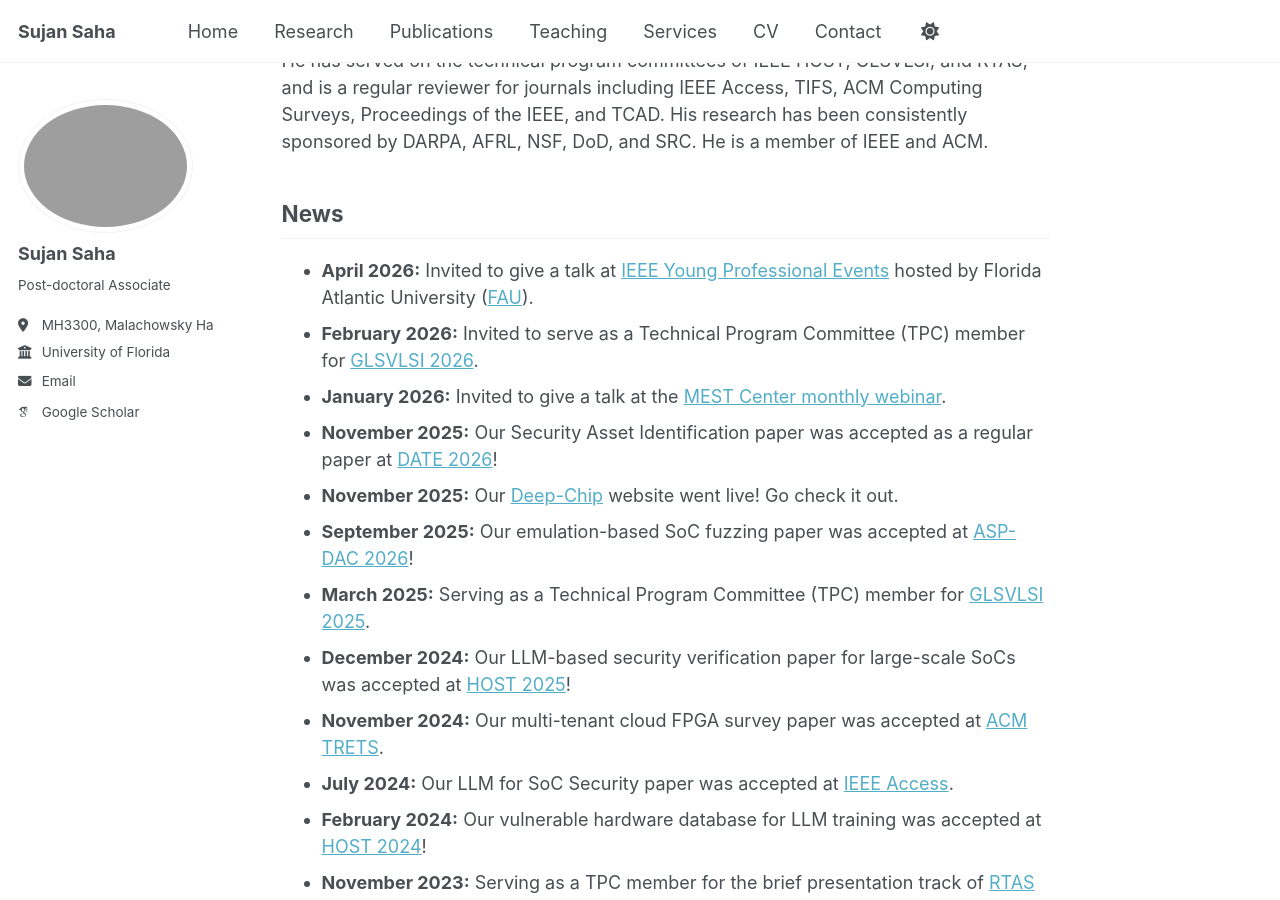
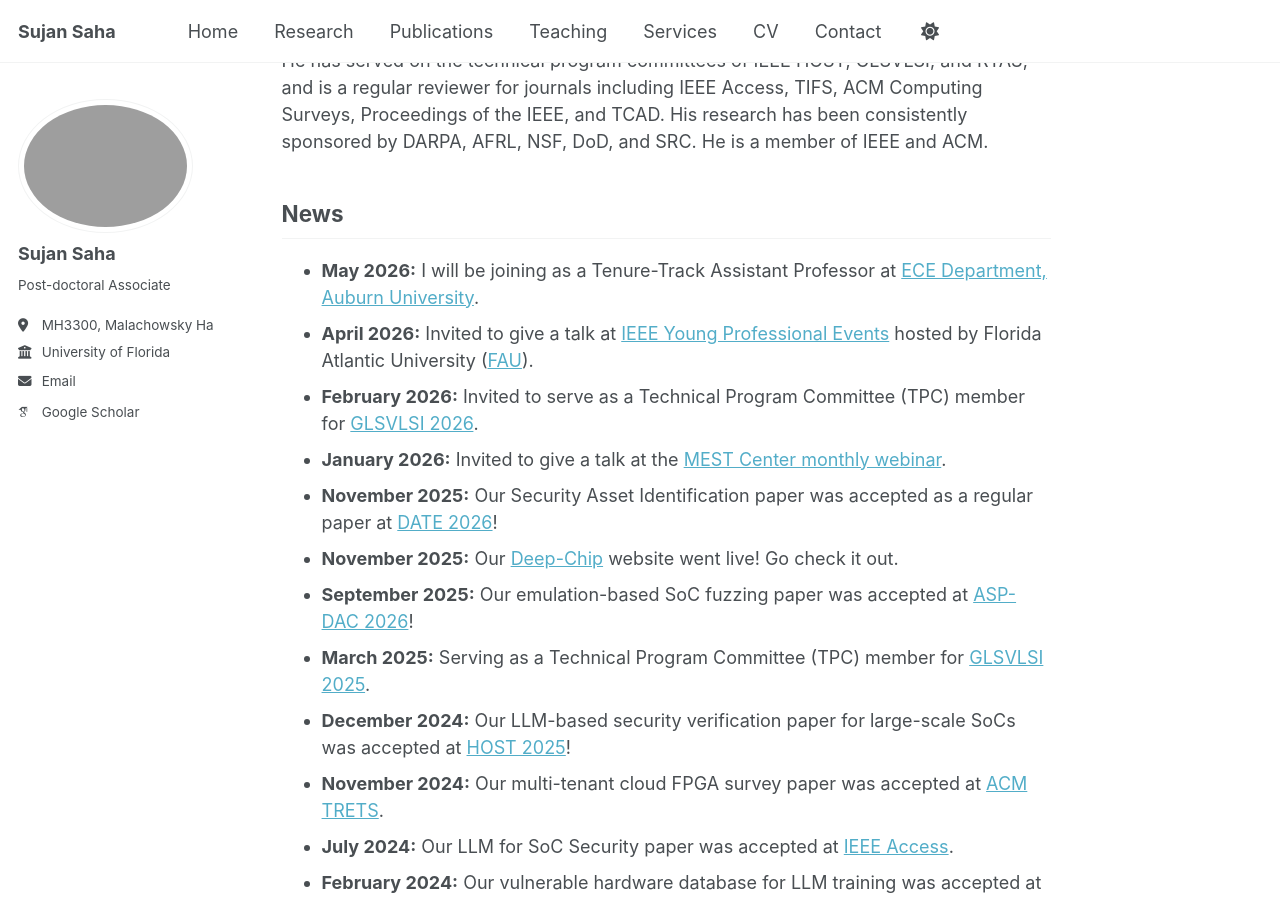
Before and after one commit to Sujansaha05/Sujansaha05.github.io, a Jekyll site: the page built from _pages/about_sujan.md, in a window 1280 px wide and 900 px high, scrolled down 568 px. Built offline with Jekyll 4.4.1, drawn with Linux system fonts in a browser that asks for light colours; some web fonts are replaced; a script that is not in the unit is left out.

Commit message:
May 2026 update

```diff
--- a/_pages/about_sujan.md
+++ b/_pages/about_sujan.md
@@ -18,6 +18,7 @@ His scholarly contributions include a book chapter, a pending patent, and more t
 
 ## News
 
+- **May 2026:** I will be joining as a Tenure-Track Assistant Professor at [ECE Department, Auburn University](https://eng.auburn.edu/ece/).
 - **April 2026:** Invited to give a talk at [IEEE Young Professional Events](https://yp.ieee.org/event/invited-talk-on-hardware-emulation-based-security-verification/) hosted by Florida Atlantic University ([FAU](https://www.fau.edu/)).
 - **February 2026:** Invited to serve as a Technical Program Committee (TPC) member for [GLSVLSI 2026](https://www.glsvlsi.org/).
 - **January 2026:** Invited to give a talk at the [MEST Center monthly webinar](https://mestcenter.org/trainings-schedule/webinars/).
```
Also changed, not shown: 1 other file.
